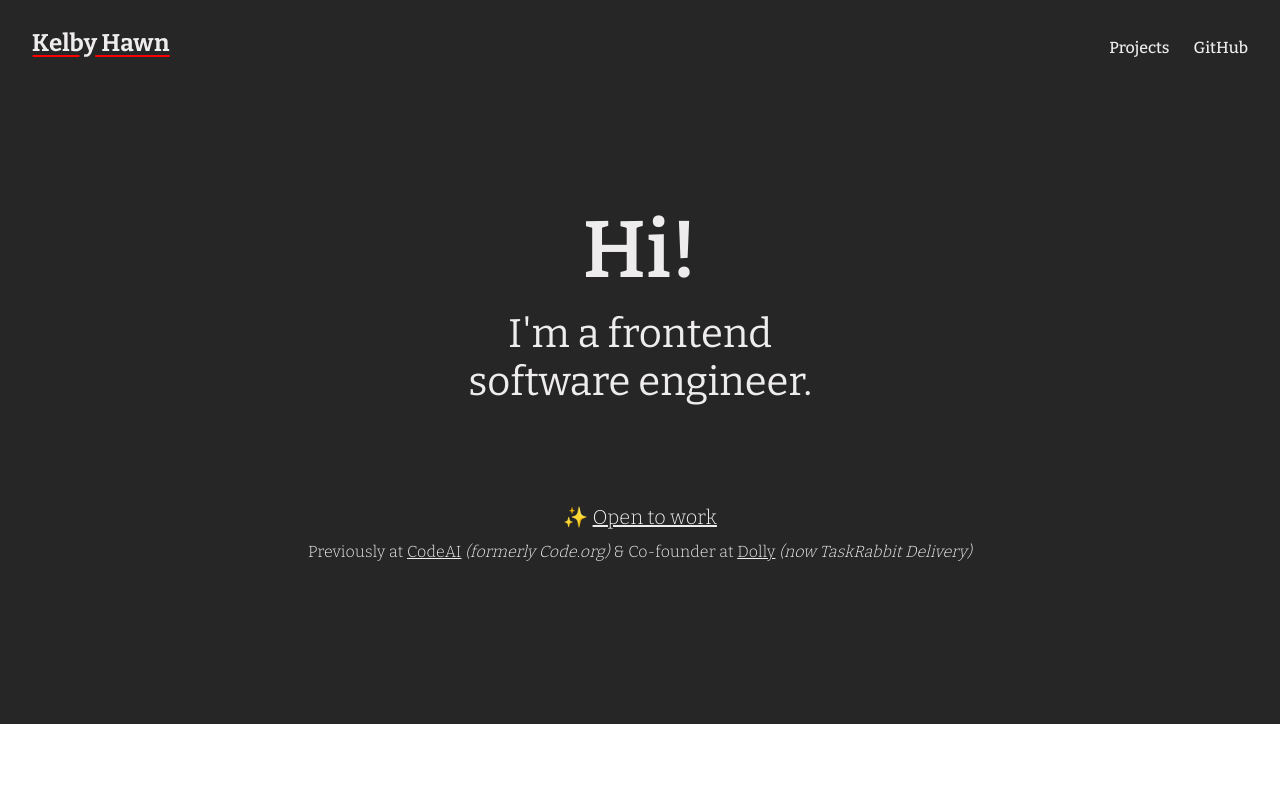
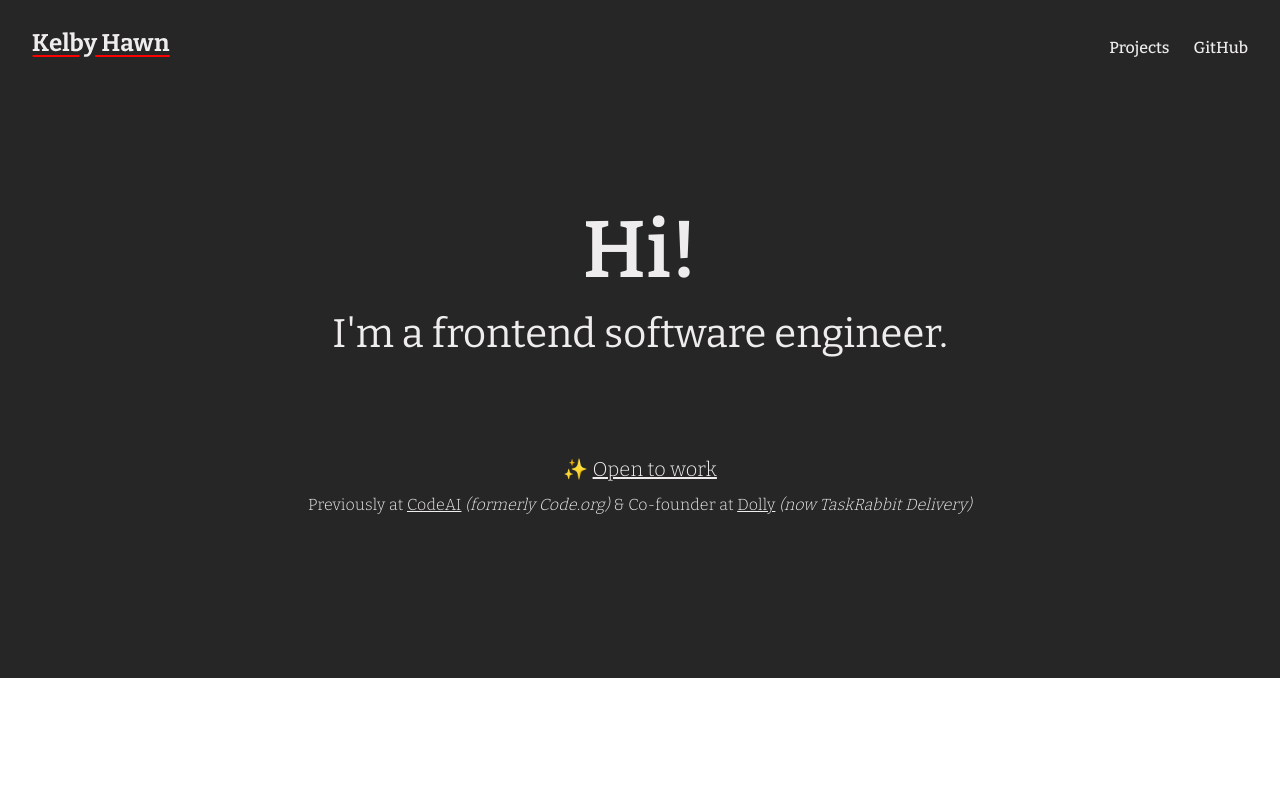
Before and after one commit to kelbyhawn/kelby-hawn, a Next.js app: page / in a window 1280 px wide. Shown: the top 800 px of the page. Built offline with nearby package versions, Linux system fonts and the light colour scheme.

Commit message:
Minor UI updates (#63)
* add text-wrap: balance

* convert sass to scss

* update tsconfig.json

```diff
--- a/app/layout.tsx
+++ b/app/layout.tsx
@@ -2,7 +2,7 @@ import { GoogleAnalytics } from "@next/third-parties/google";
 import { Bitter } from "next/font/google";
 import { Open_Sans } from "next/font/google";
 import "../src/styles/reset.css";
-import "../src/styles/App.sass";
+import "../src/styles/App.scss";
 
 const bitter = Bitter({
   weight: ["300", "400", "500", "600"],
--- a/src/styles/App.sass
+++ /dev/null
@@ -1,178 +0,0 @@
-@use 'variables'
-@use 'mixins'
-@use 'animation'
-
-//------------------------------------------
-html
-  scroll-behavior: smooth
-
-body
-  background-color: #fff
-  font-family: variables.$font-body
-  line-height: 1.2
-  color: rgba(variables.$color, .8)
-  text-align: center
-  -webkit-text-size-adjust: none
-  text-size-adjust: none
-
-h1, h2, h3, h4, h5, h6
-  font-family: variables.$font-display
-
-h1
-  font-weight: 400
-  font-size: 2.5rem
-
-h2
-  font-weight: 600
-  font-size: 1.875rem
-  margin-bottom: 1rem
-  @include mixins.transition(variables.$hover)
-
-  span
-    cursor: default
-    color: variables.$color-accent
-    font-weight: 500
-    display: inline-block
-    margin: 0 -6px 0 2px
-    @include mixins.transition(variables.$hover)
-
-  &:hover
-    span
-      transform: translateY(3px)
-
-p
-  font-size: 1rem
-  font-weight: 300
-  line-height: 1.5
-  margin-bottom: 1rem
-
-a
-  color: rgba(variables.$color, .85)
-  text-decoration: underline
-  @include mixins.transition(variables.$hover)
-
-  &:hover
-    color: variables.$color-accent
-
-strong
-  font-weight: 600
-
-.light
-  color: variables.$color-light
-
-header
-  background-color: rgba(variables.$color, .85)
-  padding: 2rem
-  display: flex
-  justify-content: space-between
-  align-items: center
-
-  @media screen and (max-width: variables.$width-sm)
-    padding: 1rem
-
-    img
-      width: 85%
-      float: left
-
-  img
-    cursor: pointer
-
-  nav
-    font-family: variables.$font-display
-    font-weight: 500
-
-    ul
-      display: flex
-      gap: 1.5rem
-
-    li
-      display: inline
-
-      a
-        text-decoration: none
-
-main
-  position: relative
-
-section
-  margin: 0 auto
-  padding: 10rem 2rem 0
-
-  @media screen and (max-width: variables.$width-sm)
-    padding-top: 8rem
-
-section.top
-  background-color: rgba(variables.$color, .85)
-  color: variables.$color-light
-  padding: 6rem 2rem 10rem
-  margin: 0
-
-  h1
-    max-width: 430px
-    margin: 0 auto 6rem
-
-    @media screen and (max-width: variables.$width-sm)
-      font-size: 2rem
-      line-height: 1.3
-
-  p
-    font-family: variables.$font-display
-    font-size: 1.25rem
-    letter-spacing: .01rem
-    margin-bottom: 0
-
-    &.hi
-      font-size: 5rem
-      font-weight: 600
-      animation: variables.$animate
-
-    &.past-work
-      font-size: 1rem
-      margin-top: 0.5rem
-
-      @media screen and (max-width: variables.$width-sm)
-        font-size: 0.875rem
-        margin-inline: 0.5rem
-        line-height: 1.6
-        word-break: keep-all
-
-  @media screen and (max-width: variables.$width-sm)
-    padding: 8rem 1rem 9rem
-
-    p.hi
-      font-size: 4.2rem
-
-section.about, section.side-projects
-  max-width: 625px
-
-section.side-projects
-
-  div
-    margin-top: 3.5rem
-
-  a
-    font-family: variables.$font-display
-    font-size: 1.3rem
-    font-weight: 500
-    margin-bottom: 0.5rem
-
-  p
-    margin-block: .5rem 0
-
-footer
-  padding-top: 9rem
-  margin: 0 auto 2rem
-  font-family: variables.$font-display
-  display: flex
-  align-items: baseline
-  justify-content: center
-  gap: 1rem
-
-  span
-    color: variables.$color-accent
-
-  p, a
-    font-size: 0.875rem
-
-  a
-    font-weight: 500
--- /dev/null
+++ b/src/styles/App.scss
@@ -0,0 +1,220 @@
+@use "variables";
+@use "mixins";
+@use "animation";
+
+html {
+  scroll-behavior: smooth;
+}
+
+body {
+  background-color: #fff;
+  font-family: variables.$font-body;
+  line-height: 1.2;
+  color: rgba(variables.$color, 0.8);
+  text-align: center;
+  -webkit-text-size-adjust: none;
+  text-size-adjust: none;
+}
+
+h1,
+h2,
+h3,
+h4,
+h5,
+h6 {
+  font-family: variables.$font-display;
+}
+
+h1 {
+  font-weight: 400;
+  font-size: 2.5rem;
+  text-wrap: balance;
+}
+
+h2 {
+  font-weight: 600;
+  font-size: 1.875rem;
+  margin-bottom: 1rem;
+  @include mixins.transition(variables.$hover);
+
+  span {
+    cursor: default;
+    color: variables.$color-accent;
+    font-weight: 500;
+    display: inline-block;
+    margin: 0 -6px 0 2px;
+    @include mixins.transition(variables.$hover);
+  }
+
+  &:hover {
+    span {
+      transform: translateY(3px);
+    }
+  }
+}
+
+p {
+  font-size: 1rem;
+  font-weight: 300;
+  line-height: 1.5;
+  margin-bottom: 1rem;
+}
+
+a {
+  color: rgba(variables.$color, 0.85);
+  text-decoration: underline;
+  @include mixins.transition(variables.$hover);
+
+  &:hover {
+    color: variables.$color-accent;
+  }
+}
+
+strong {
+  font-weight: 600;
+}
+
+.light {
+  color: variables.$color-light;
+}
+
+header {
+  background-color: rgba(variables.$color, 0.85);
+  padding: 2rem;
+  display: flex;
+  justify-content: space-between;
+  align-items: center;
+
+  @media screen and (max-width: variables.$width-sm) {
+    padding: 1rem;
+
+    img {
+      width: 85%;
+      float: left;
+    }
+  }
+
+  img {
+    cursor: pointer;
+  }
+
+  nav {
+    font-family: variables.$font-display;
+    font-weight: 500;
+
+    ul {
+      display: flex;
+      gap: 1.5rem;
+    }
+
+    li {
+      display: inline;
+
+      a {
+        text-decoration: none;
+      }
+    }
+  }
+}
+
+main {
+  position: relative;
+}
+
+section {
+  margin: 0 auto;
+  padding: 10rem 2rem 0;
+
+  @media screen and (max-width: variables.$width-sm) {
+    padding-top: 8rem;
+  }
+}
+
+section.top {
+  background-color: rgba(variables.$color, 0.85);
+  color: variables.$color-light;
+  padding: 6rem 2rem 10rem;
+  margin: 0;
+
+  h1 {
+    margin: 0 auto 6rem;
+
+    @media screen and (max-width: variables.$width-sm) {
+      font-size: 2rem;
+      line-height: 1.3;
+    }
+  }
+
+  p {
+    font-family: variables.$font-display;
+    font-size: 1.25rem;
+    letter-spacing: 0.01rem;
+    margin-bottom: 0;
+    @include mixins.text-break;
+
+    &.hi {
+      font-size: 5rem;
+      font-weight: 600;
+      animation: variables.$animate;
+    }
+
+    &.past-work {
+      font-size: 1rem;
+      line-height: 1.6;
+      margin-top: 0.5rem;
+    }
+  }
+
+  @media screen and (max-width: variables.$width-sm) {
+    padding: 8rem 1rem 9rem;
+
+    p.hi {
+      font-size: 4.2rem;
+    }
+  }
+}
+
+section.about,
+section.side-projects {
+  max-width: 625px;
+}
+
+section.side-projects {
+  div {
+    margin-top: 3.5rem;
+  }
+
+  a {
+    font-family: variables.$font-display;
+    font-size: 1.3rem;
+    font-weight: 500;
+    margin-bottom: 0.5rem;
+  }
+
+  p {
+    margin-block: 0.5rem 0;
+  }
+}
+
+footer {
+  padding-top: 9rem;
+  margin: 0 auto 2rem;
+  font-family: variables.$font-display;
+  display: flex;
+  align-items: baseline;
+  justify-content: center;
+  gap: 1rem;
+
+  span {
+    color: variables.$color-accent;
+  }
+
+  p,
+  a {
+    font-size: 0.875rem;
+  }
+
+  a {
+    font-weight: 500;
+  }
+}
--- a/src/styles/_mixins.sass
+++ b/src/styles/_mixins.sass
@@ -3,3 +3,7 @@
   -webkit-transition: $property
   -ms-transition: $property
   transition: $property
+
+@mixin text-break
+  word-break: keep-all
+  text-wrap: balance
--- a/tsconfig.json
+++ b/tsconfig.json
@@ -29,7 +29,9 @@
     "build/dev/types/**/*.ts",
     "**/*.mts",
     "**/*.ts",
-    "**/*.tsx"
+    "**/*.tsx",
+    ".next/types/**/*.ts",
+    ".next/dev/types/**/*.ts"
   ],
   "exclude": [
     "node_modules"
```
